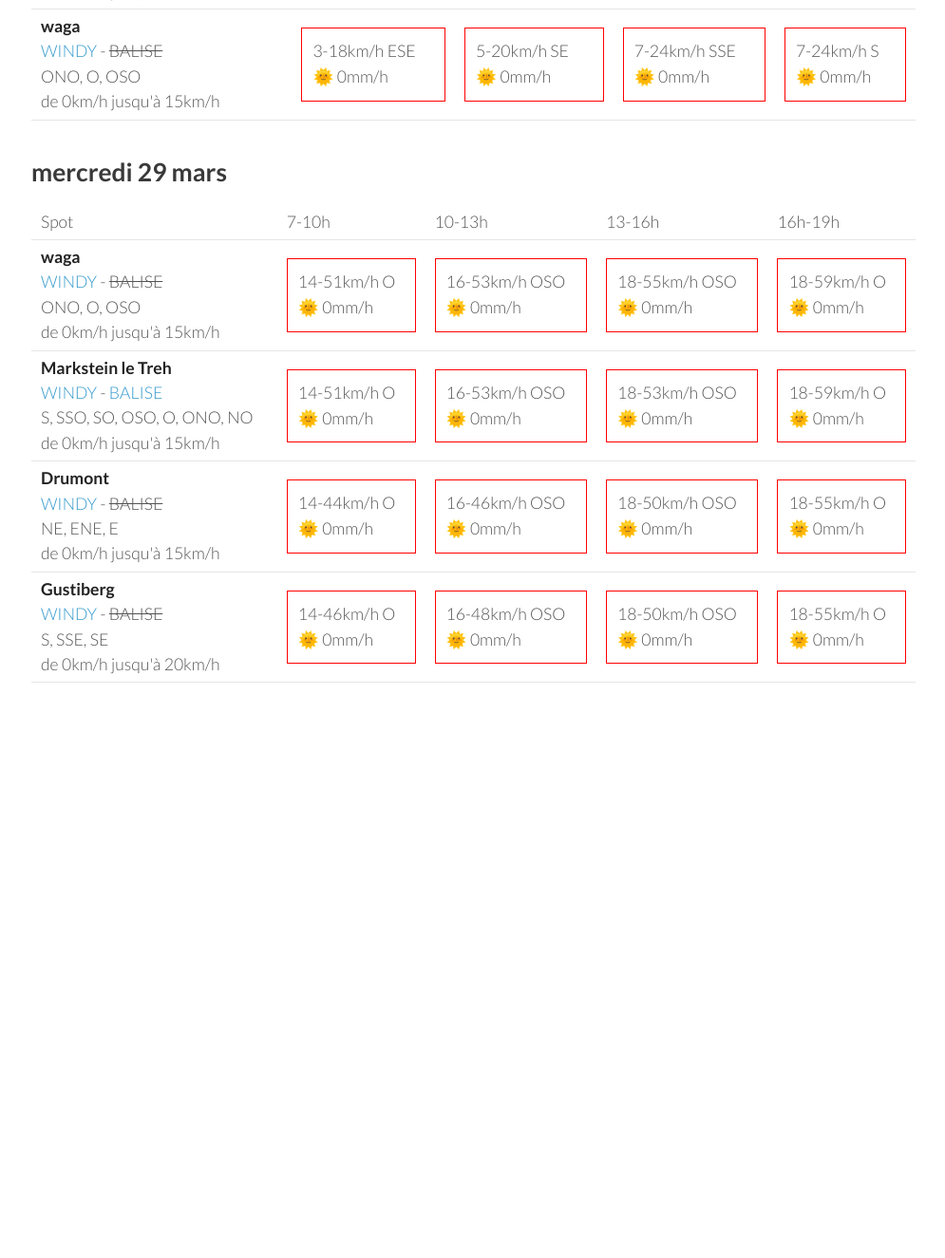
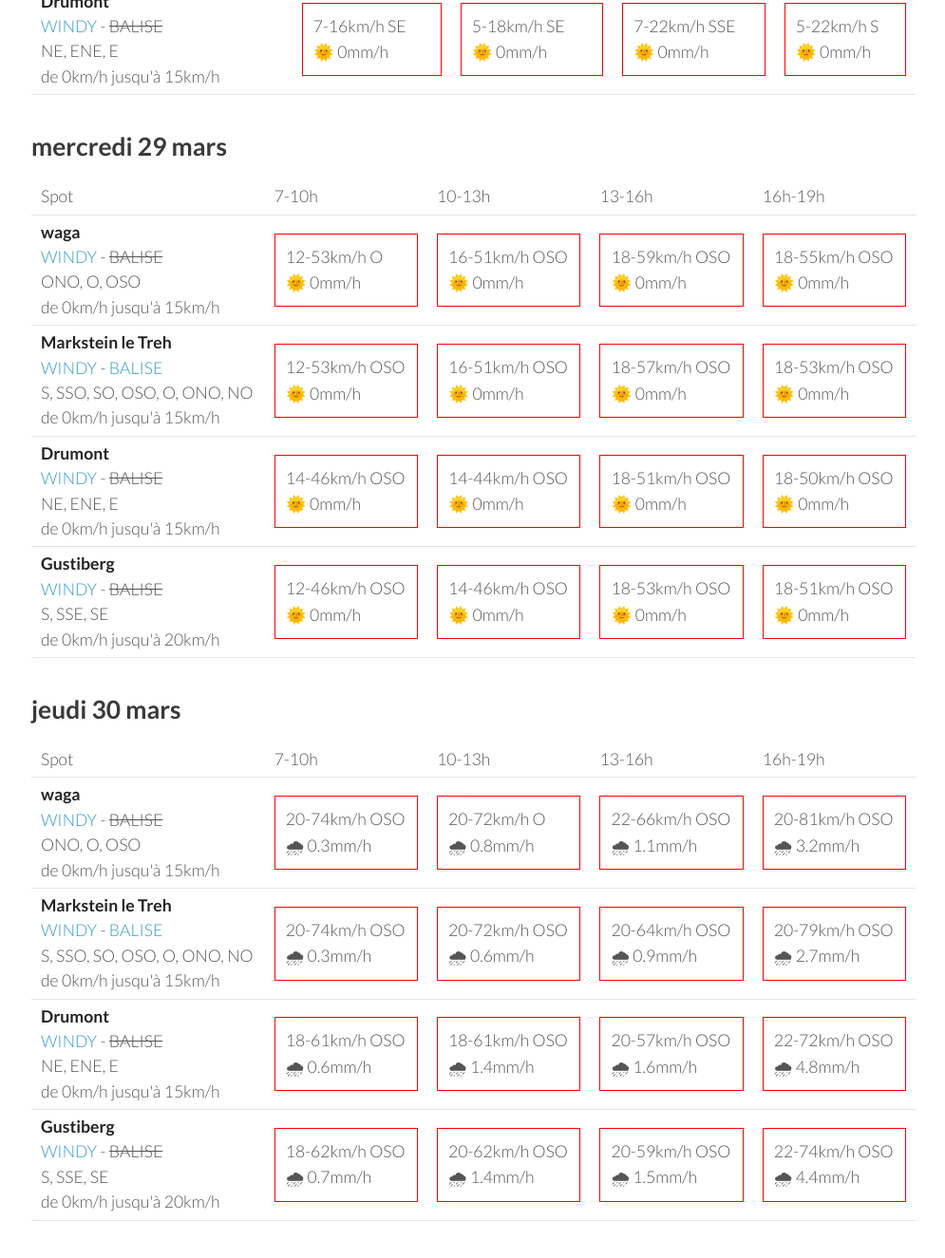
Before and after one commit to parapente-dans-le-nord/parapente-dans-le-nord.github.io, a Jekyll site: the page built from vosges.markdown, in a window 1280 px wide and 1400 px high, scrolled down 2511 px. Shown: the top 1325 px of the window at 95% size, without its empty margins (25-1020 px from the left). Built offline with Jekyll 4.4.1, drawn with Linux system fonts in a browser that asks for light colours; before the commit the page ends 3358 px from its top, so only the background shows below that; some of the changed text lies outside the part shown.

Commit message:
update index.markdown

```diff
--- a/vosges.markdown
+++ b/vosges.markdown
@@ -7,7 +7,7 @@ title:  "Tous les spots"
 {: .links}
 
 # Prevision Windy, modèle Arome
-page mise à jour le samedi 25 mars 06:16
+page mise à jour le samedi 25 mars 10:16
 
 ## samedi 25 mars
 
@@ -136,40 +136,40 @@ page mise à jour le samedi 25 mars 06:16
 <tr>
         <td><strong>waga</strong><br><a href="https://windy.com/47.903/6.996?47.900,6.983,15">WINDY</a> - <span class="no-balise"> BALISE </span><br> <span class="vent-favorable">ONO, O, OSO</span><br><span class="force-vent">de 0km/h jusqu'à 15km/h</span> </td>
 
-            <td><div class="not-flyable"><p>14-46km/h NNO</p><p>🌧 0.7mm/h</p></div></td>
+            <td><div class="not-flyable"><p>16-48km/h NNO</p><p>🌧 0.5mm/h</p></div></td>
             <td><div class="not-flyable"><p>12-46km/h NNO</p><p>🌞 0mm/h</p></div></td>
-            <td><div class="not-flyable"><p>14-44km/h NNO</p><p>🌞 0mm/h</p></div></td>
-            <td><div class="not-flyable"><p>16-48km/h NO</p><p>🌧 0.3mm/h</p></div></td>
+            <td><div class="not-flyable"><p>12-40km/h NNO</p><p>🌞 0mm/h</p></div></td>
+            <td><div class="not-flyable"><p>16-46km/h NO</p><p>🌧 0.4mm/h</p></div></td>
 
 
     </tr>
 <tr>
         <td><strong>Markstein le Treh</strong><br><a href="https://windy.com/47.926/7.012?47.505,7.012,8,m:eY1agmQ">WINDY</a> - <span class=""><a href="http://www.balisemeteo.com/balise.php?idBalise=136">BALISE</a> </span><br> <span class="vent-favorable">S, SSO, SO, OSO, O, ONO, NO</span><br><span class="force-vent">de 0km/h jusqu'à 15km/h</span> </td>
 
-            <td><div class="not-flyable"><p>14-46km/h NNO</p><p>🌧 0.8mm/h</p></div></td>
-            <td><div class="not-flyable"><p>12-44km/h NNO</p><p>🌞 0mm/h</p></div></td>
-            <td><div class="not-flyable"><p>14-44km/h NNO</p><p>🌞 0mm/h</p></div></td>
-            <td><div class="not-flyable"><p>16-48km/h NO</p><p>🌧 0.4mm/h</p></div></td>
+            <td><div class="not-flyable"><p>16-48km/h NNO</p><p>🌧 0.5mm/h</p></div></td>
+            <td><div class="not-flyable"><p>12-46km/h NNO</p><p>🌞 0mm/h</p></div></td>
+            <td><div class="not-flyable"><p>12-40km/h NNO</p><p>🌞 0mm/h</p></div></td>
+            <td><div class="not-flyable"><p>16-46km/h NO</p><p>🌧 0.5mm/h</p></div></td>
 
 
     </tr>
 <tr>
         <td><strong>Drumont</strong><br><a href="https://windy.com/47.898/6.919?47.687,6.919,9,m:eYYagmG">WINDY</a> - <span class="no-balise"> BALISE </span><br> <span class="vent-favorable">NE, ENE, E</span><br><span class="force-vent">de 0km/h jusqu'à 15km/h</span> </td>
 
-            <td><div class="not-flyable"><p>16-42km/h NNO</p><p>🌧 0.9mm/h</p></div></td>
-            <td><div class="not-flyable"><p>14-42km/h N</p><p>🌞 0mm/h</p></div></td>
+            <td><div class="not-flyable"><p>16-44km/h NNO</p><p>🌧 0.6mm/h</p></div></td>
             <td><div class="not-flyable"><p>14-42km/h NNO</p><p>🌞 0mm/h</p></div></td>
-            <td><div class="not-flyable"><p>18-46km/h NNO</p><p>🌧 0.2mm/h</p></div></td>
+            <td><div class="not-flyable"><p>14-38km/h NNO</p><p>🌞 0mm/h</p></div></td>
+            <td><div class="not-flyable"><p>16-42km/h NO</p><p>🌧 0.3mm/h</p></div></td>
 
 
     </tr>
 <tr>
         <td><strong>Gustiberg</strong><br><a href="https://windy.com/47.894/6.934?47.891,6.934,15,m:eYYagmI">WINDY</a> - <span class="no-balise"> BALISE </span><br> <span class="vent-favorable">S, SSE, SE</span><br><span class="force-vent">de 0km/h jusqu'à 20km/h</span> </td>
 
-            <td><div class="not-flyable"><p>16-42km/h NNO</p><p>🌧 0.9mm/h</p></div></td>
-            <td><div class="not-flyable"><p>14-42km/h N</p><p>🌞 0mm/h</p></div></td>
-            <td><div class="not-flyable"><p>14-42km/h NNO</p><p>🌞 0mm/h</p></div></td>
-            <td><div class="not-flyable"><p>18-46km/h NO</p><p>🌧 0.2mm/h</p></div></td>
+            <td><div class="not-flyable"><p>16-46km/h NNO</p><p>🌧 0.6mm/h</p></div></td>
+            <td><div class="not-flyable"><p>12-44km/h NNO</p><p>🌞 0mm/h</p></div></td>
+            <td><div class="not-flyable"><p>14-38km/h NNO</p><p>🌞 0mm/h</p></div></td>
+            <td><div class="not-flyable"><p>16-44km/h NO</p><p>🌧 0.3mm/h</p></div></td>
 
 
     </tr>
@@ -192,40 +192,40 @@ page mise à jour le samedi 25 mars 06:16
 <tr>
         <td><strong>Gustiberg</strong><br><a href="https://windy.com/47.894/6.934?47.891,6.934,15,m:eYYagmI">WINDY</a> - <span class="no-balise"> BALISE </span><br> <span class="vent-favorable">S, SSE, SE</span><br><span class="force-vent">de 0km/h jusqu'à 20km/h</span> </td>
 
-            <td><div class="not-flyable"><p>5-18km/h ESE</p><p>🌞 0mm/h</p></div></td>
-            <td><div class="flyable"><p>5-20km/h SE</p><p>🌞 0mm/h</p></div></td>
-            <td><div class="not-flyable"><p>7-24km/h SSE</p><p>🌞 0mm/h</p></div></td>
-            <td><div class="not-flyable"><p>7-24km/h S</p><p>🌞 0mm/h</p></div></td>
+            <td><div class="flyable"><p>7-14km/h SE</p><p>🌞 0mm/h</p></div></td>
+            <td><div class="flyable"><p>5-18km/h SE</p><p>🌞 0mm/h</p></div></td>
+            <td><div class="not-flyable"><p>7-22km/h SE</p><p>🌞 0mm/h</p></div></td>
+            <td><div class="not-flyable"><p>5-22km/h S</p><p>🌞 0mm/h</p></div></td>
 
 
     </tr>
 <tr>
         <td><strong>Markstein le Treh</strong><br><a href="https://windy.com/47.926/7.012?47.505,7.012,8,m:eY1agmQ">WINDY</a> - <span class=""><a href="http://www.balisemeteo.com/balise.php?idBalise=136">BALISE</a> </span><br> <span class="vent-favorable">S, SSO, SO, OSO, O, ONO, NO</span><br><span class="force-vent">de 0km/h jusqu'à 15km/h</span> </td>
 
-            <td><div class="not-flyable"><p>3-18km/h SE</p><p>🌞 0mm/h</p></div></td>
-            <td><div class="not-flyable"><p>5-20km/h SE</p><p>🌞 0mm/h</p></div></td>
+            <td><div class="not-flyable"><p>5-14km/h SE</p><p>🌞 0mm/h</p></div></td>
+            <td><div class="not-flyable"><p>5-18km/h SSE</p><p>🌞 0mm/h</p></div></td>
+            <td><div class="not-flyable"><p>7-22km/h SSE</p><p>🌞 0mm/h</p></div></td>
+            <td><div class="not-flyable"><p>5-22km/h S</p><p>🌞 0mm/h</p></div></td>
+
+
+    </tr>
+<tr>
+        <td><strong>waga</strong><br><a href="https://windy.com/47.903/6.996?47.900,6.983,15">WINDY</a> - <span class="no-balise"> BALISE </span><br> <span class="vent-favorable">ONO, O, OSO</span><br><span class="force-vent">de 0km/h jusqu'à 15km/h</span> </td>
+
+            <td><div class="not-flyable"><p>5-14km/h SE</p><p>🌞 0mm/h</p></div></td>
+            <td><div class="not-flyable"><p>5-18km/h SSE</p><p>🌞 0mm/h</p></div></td>
             <td><div class="not-flyable"><p>7-24km/h SSE</p><p>🌞 0mm/h</p></div></td>
-            <td><div class="not-flyable"><p>7-24km/h S</p><p>🌞 0mm/h</p></div></td>
+            <td><div class="not-flyable"><p>5-22km/h S</p><p>🌞 0mm/h</p></div></td>
 
 
     </tr>
 <tr>
         <td><strong>Drumont</strong><br><a href="https://windy.com/47.898/6.919?47.687,6.919,9,m:eYYagmG">WINDY</a> - <span class="no-balise"> BALISE </span><br> <span class="vent-favorable">NE, ENE, E</span><br><span class="force-vent">de 0km/h jusqu'à 15km/h</span> </td>
 
-            <td><div class="not-flyable"><p>5-16km/h ESE</p><p>🌞 0mm/h</p></div></td>
-            <td><div class="not-flyable"><p>5-20km/h SE</p><p>🌞 0mm/h</p></div></td>
-            <td><div class="not-flyable"><p>7-24km/h SSE</p><p>🌞 0mm/h</p></div></td>
-            <td><div class="not-flyable"><p>7-24km/h S</p><p>🌞 0mm/h</p></div></td>
-
-
-    </tr>
-<tr>
-        <td><strong>waga</strong><br><a href="https://windy.com/47.903/6.996?47.900,6.983,15">WINDY</a> - <span class="no-balise"> BALISE </span><br> <span class="vent-favorable">ONO, O, OSO</span><br><span class="force-vent">de 0km/h jusqu'à 15km/h</span> </td>
-
-            <td><div class="not-flyable"><p>3-18km/h ESE</p><p>🌞 0mm/h</p></div></td>
-            <td><div class="not-flyable"><p>5-20km/h SE</p><p>🌞 0mm/h</p></div></td>
-            <td><div class="not-flyable"><p>7-24km/h SSE</p><p>🌞 0mm/h</p></div></td>
-            <td><div class="not-flyable"><p>7-24km/h S</p><p>🌞 0mm/h</p></div></td>
+            <td><div class="not-flyable"><p>7-16km/h SE</p><p>🌞 0mm/h</p></div></td>
+            <td><div class="not-flyable"><p>5-18km/h SE</p><p>🌞 0mm/h</p></div></td>
+            <td><div class="not-flyable"><p>7-22km/h SSE</p><p>🌞 0mm/h</p></div></td>
+            <td><div class="not-flyable"><p>5-22km/h S</p><p>🌞 0mm/h</p></div></td>
 
 
     </tr>
@@ -248,40 +248,40 @@ page mise à jour le samedi 25 mars 06:16
 <tr>
         <td><strong>waga</strong><br><a href="https://windy.com/47.903/6.996?47.900,6.983,15">WINDY</a> - <span class="no-balise"> BALISE </span><br> <span class="vent-favorable">ONO, O, OSO</span><br><span class="force-vent">de 0km/h jusqu'à 15km/h</span> </td>
 
-            <td><div class="not-flyable"><p>14-51km/h O</p><p>🌞 0mm/h</p></div></td>
-            <td><div class="not-flyable"><p>16-53km/h OSO</p><p>🌞 0mm/h</p></div></td>
+            <td><div class="not-flyable"><p>12-53km/h O</p><p>🌞 0mm/h</p></div></td>
+            <td><div class="not-flyable"><p>16-51km/h OSO</p><p>🌞 0mm/h</p></div></td>
+            <td><div class="not-flyable"><p>18-59km/h OSO</p><p>🌞 0mm/h</p></div></td>
             <td><div class="not-flyable"><p>18-55km/h OSO</p><p>🌞 0mm/h</p></div></td>
-            <td><div class="not-flyable"><p>18-59km/h O</p><p>🌞 0mm/h</p></div></td>
 
 
     </tr>
 <tr>
         <td><strong>Markstein le Treh</strong><br><a href="https://windy.com/47.926/7.012?47.505,7.012,8,m:eY1agmQ">WINDY</a> - <span class=""><a href="http://www.balisemeteo.com/balise.php?idBalise=136">BALISE</a> </span><br> <span class="vent-favorable">S, SSO, SO, OSO, O, ONO, NO</span><br><span class="force-vent">de 0km/h jusqu'à 15km/h</span> </td>
 
-            <td><div class="not-flyable"><p>14-51km/h O</p><p>🌞 0mm/h</p></div></td>
-            <td><div class="not-flyable"><p>16-53km/h OSO</p><p>🌞 0mm/h</p></div></td>
+            <td><div class="not-flyable"><p>12-53km/h OSO</p><p>🌞 0mm/h</p></div></td>
+            <td><div class="not-flyable"><p>16-51km/h OSO</p><p>🌞 0mm/h</p></div></td>
+            <td><div class="not-flyable"><p>18-57km/h OSO</p><p>🌞 0mm/h</p></div></td>
             <td><div class="not-flyable"><p>18-53km/h OSO</p><p>🌞 0mm/h</p></div></td>
-            <td><div class="not-flyable"><p>18-59km/h O</p><p>🌞 0mm/h</p></div></td>
 
 
     </tr>
 <tr>
         <td><strong>Drumont</strong><br><a href="https://windy.com/47.898/6.919?47.687,6.919,9,m:eYYagmG">WINDY</a> - <span class="no-balise"> BALISE </span><br> <span class="vent-favorable">NE, ENE, E</span><br><span class="force-vent">de 0km/h jusqu'à 15km/h</span> </td>
 
-            <td><div class="not-flyable"><p>14-44km/h O</p><p>🌞 0mm/h</p></div></td>
-            <td><div class="not-flyable"><p>16-46km/h OSO</p><p>🌞 0mm/h</p></div></td>
+            <td><div class="not-flyable"><p>14-46km/h OSO</p><p>🌞 0mm/h</p></div></td>
+            <td><div class="not-flyable"><p>14-44km/h OSO</p><p>🌞 0mm/h</p></div></td>
+            <td><div class="not-flyable"><p>18-51km/h OSO</p><p>🌞 0mm/h</p></div></td>
             <td><div class="not-flyable"><p>18-50km/h OSO</p><p>🌞 0mm/h</p></div></td>
-            <td><div class="not-flyable"><p>18-55km/h O</p><p>🌞 0mm/h</p></div></td>
 
 
     </tr>
 <tr>
         <td><strong>Gustiberg</strong><br><a href="https://windy.com/47.894/6.934?47.891,6.934,15,m:eYYagmI">WINDY</a> - <span class="no-balise"> BALISE </span><br> <span class="vent-favorable">S, SSE, SE</span><br><span class="force-vent">de 0km/h jusqu'à 20km/h</span> </td>
 
-            <td><div class="not-flyable"><p>14-46km/h O</p><p>🌞 0mm/h</p></div></td>
-            <td><div class="not-flyable"><p>16-48km/h OSO</p><p>🌞 0mm/h</p></div></td>
-            <td><div class="not-flyable"><p>18-50km/h OSO</p><p>🌞 0mm/h</p></div></td>
-            <td><div class="not-flyable"><p>18-55km/h O</p><p>🌞 0mm/h</p></div></td>
+            <td><div class="not-flyable"><p>12-46km/h OSO</p><p>🌞 0mm/h</p></div></td>
+            <td><div class="not-flyable"><p>14-46km/h OSO</p><p>🌞 0mm/h</p></div></td>
+            <td><div class="not-flyable"><p>18-53km/h OSO</p><p>🌞 0mm/h</p></div></td>
+            <td><div class="not-flyable"><p>18-51km/h OSO</p><p>🌞 0mm/h</p></div></td>
 
 
     </tr>
@@ -289,3 +289,59 @@ page mise à jour le samedi 25 mars 06:16
 </tbody>
 </table>
 {:/}
+## jeudi 30 mars
+
+{::nomarkdown}
+<table>
+  <tbody>
+    <tr>
+      <td>Spot</td>
+      <td>7-10h</td>
+      <td>10-13h</td>
+      <td>13-16h</td>
+      <td>16h-19h</td>
+    </tr>
+<tr>
+        <td><strong>waga</strong><br><a href="https://windy.com/47.903/6.996?47.900,6.983,15">WINDY</a> - <span class="no-balise"> BALISE </span><br> <span class="vent-favorable">ONO, O, OSO</span><br><span class="force-vent">de 0km/h jusqu'à 15km/h</span> </td>
+
+            <td><div class="not-flyable"><p>20-74km/h OSO</p><p>🌧 0.3mm/h</p></div></td>
+            <td><div class="not-flyable"><p>20-72km/h O</p><p>🌧 0.8mm/h</p></div></td>
+            <td><div class="not-flyable"><p>22-66km/h OSO</p><p>🌧 1.1mm/h</p></div></td>
+            <td><div class="not-flyable"><p>20-81km/h OSO</p><p>🌧 3.2mm/h</p></div></td>
+
+
+    </tr>
+<tr>
+        <td><strong>Markstein le Treh</strong><br><a href="https://windy.com/47.926/7.012?47.505,7.012,8,m:eY1agmQ">WINDY</a> - <span class=""><a href="http://www.balisemeteo.com/balise.php?idBalise=136">BALISE</a> </span><br> <span class="vent-favorable">S, SSO, SO, OSO, O, ONO, NO</span><br><span class="force-vent">de 0km/h jusqu'à 15km/h</span> </td>
+
+            <td><div class="not-flyable"><p>20-74km/h OSO</p><p>🌧 0.3mm/h</p></div></td>
+            <td><div class="not-flyable"><p>20-72km/h OSO</p><p>🌧 0.6mm/h</p></div></td>
+            <td><div class="not-flyable"><p>20-64km/h OSO</p><p>🌧 0.9mm/h</p></div></td>
+            <td><div class="not-flyable"><p>20-79km/h OSO</p><p>🌧 2.7mm/h</p></div></td>
+
+
+    </tr>
+<tr>
+        <td><strong>Drumont</strong><br><a href="https://windy.com/47.898/6.919?47.687,6.919,9,m:eYYagmG">WINDY</a> - <span class="no-balise"> BALISE </span><br> <span class="vent-favorable">NE, ENE, E</span><br><span class="force-vent">de 0km/h jusqu'à 15km/h</span> </td>
+
+            <td><div class="not-flyable"><p>18-61km/h OSO</p><p>🌧 0.6mm/h</p></div></td>
+            <td><div class="not-flyable"><p>18-61km/h OSO</p><p>🌧 1.4mm/h</p></div></td>
+            <td><div class="not-flyable"><p>20-57km/h OSO</p><p>🌧 1.6mm/h</p></div></td>
+            <td><div class="not-flyable"><p>22-72km/h OSO</p><p>🌧 4.8mm/h</p></div></td>
+
+
+    </tr>
+<tr>
+        <td><strong>Gustiberg</strong><br><a href="https://windy.com/47.894/6.934?47.891,6.934,15,m:eYYagmI">WINDY</a> - <span class="no-balise"> BALISE </span><br> <span class="vent-favorable">S, SSE, SE</span><br><span class="force-vent">de 0km/h jusqu'à 20km/h</span> </td>
+
+            <td><div class="not-flyable"><p>18-62km/h OSO</p><p>🌧 0.7mm/h</p></div></td>
+            <td><div class="not-flyable"><p>20-62km/h OSO</p><p>🌧 1.4mm/h</p></div></td>
+            <td><div class="not-flyable"><p>20-59km/h OSO</p><p>🌧 1.5mm/h</p></div></td>
+            <td><div class="not-flyable"><p>22-74km/h OSO</p><p>🌧 4.4mm/h</p></div></td>
+
+
+    </tr>
+
+</tbody>
+</table>
+{:/}
```
